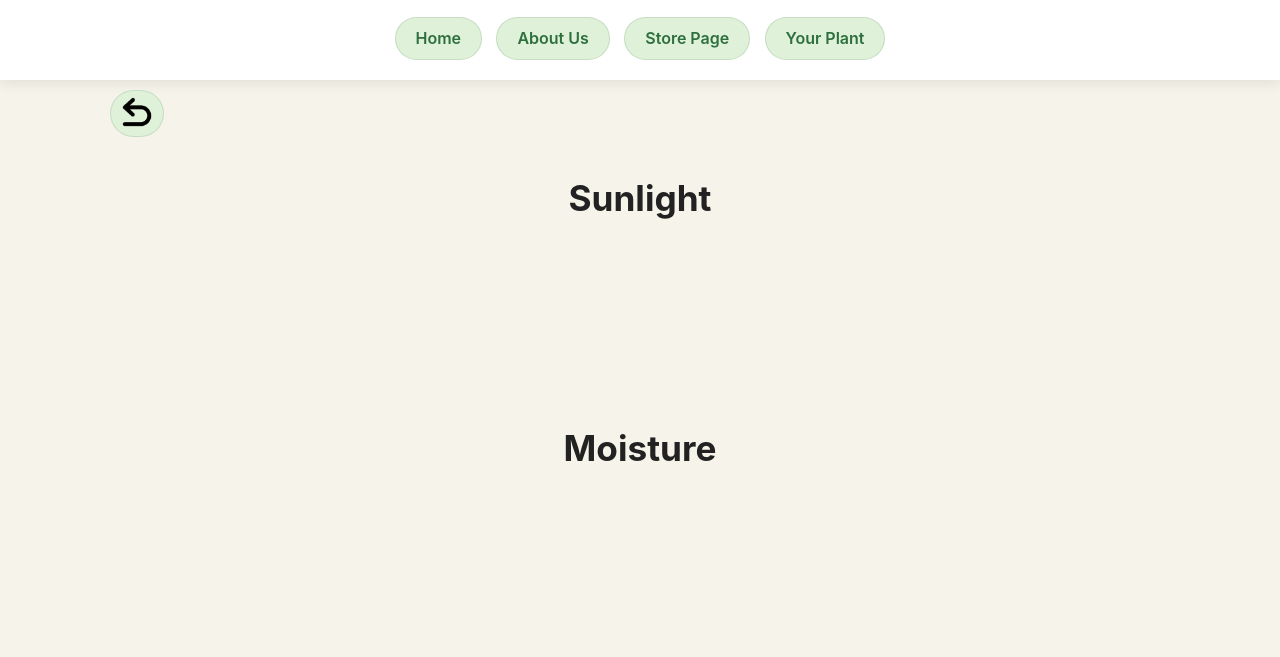
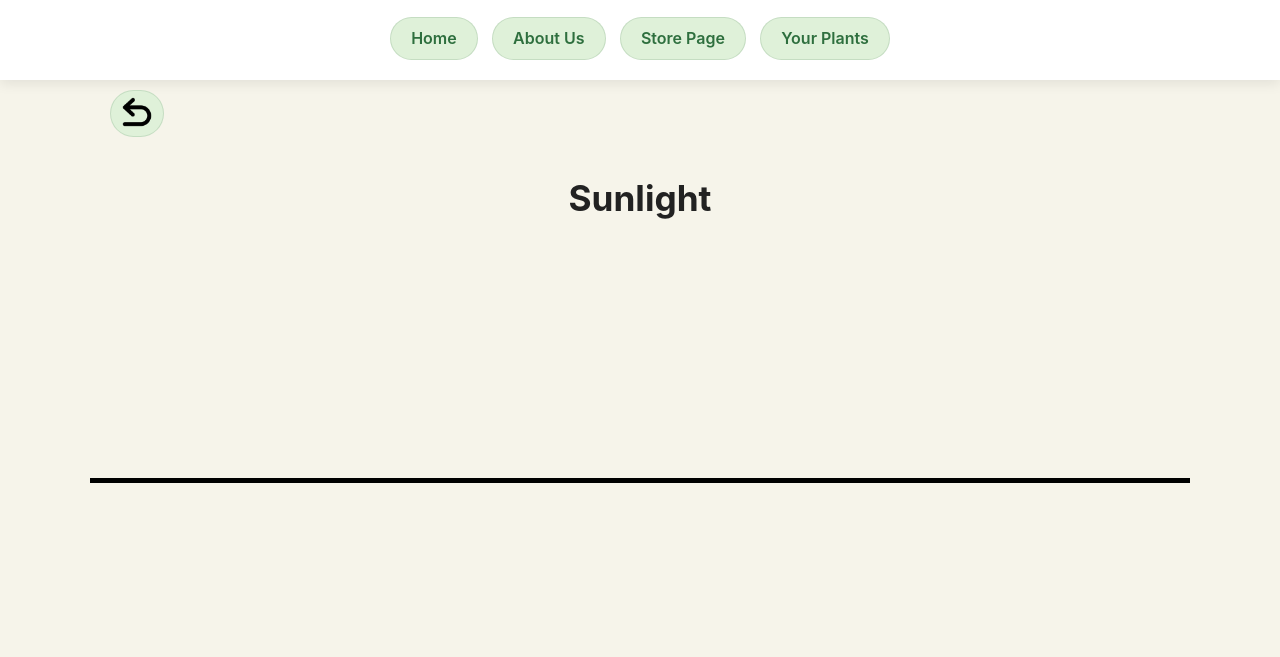
Before and after one commit to A-Boomstick/CreativeIncubatorFloridium, a website: page PhysicalCode/Webapp/views/history.html in a window 1280 px wide. Shown: the part 143-800 px from the top of the page. Drawn offline with nearby package versions, Linux system fonts and the light colour scheme; files that its build step writes are made by us from their sources; no server answers; files whose address does not match are found by name.

Commit message:
Added a divider between the charts

```diff
--- a/PhysicalCode/Webapp/public/plantsStyles.css
+++ b/PhysicalCode/Webapp/public/plantsStyles.css
@@ -204,3 +204,10 @@ button:active {
 .thumb-down {
     transform: rotate(180deg) scaleX(-1);
 }
+
+.Divider {
+    padding: 5rem;
+    margin-top: 5rem;
+    border-top: 1px solid black;
+    border-width: thick;
+}
--- a/PhysicalCode/Webapp/views/history.html
+++ b/PhysicalCode/Webapp/views/history.html
@@ -19,7 +19,7 @@
                 <a href="homepage" class="nav-item">Home</a>
                 <a href="aboutus" class="nav-item">About Us</a>
                 <a href="storepage" class="nav-item">Store Page</a>
-                <a href="plantsOwned" class="nav-item">Your Plant</a>
+                <a href="plantsOwned" class="nav-item">Your Plants</a>
 
 
             </nav>
@@ -33,10 +33,13 @@
         </a>
         <h2>Sunlight</h2>
         <canvas id="SunlightChart"></canvas>
+        <section class="Divider"></section>
         <h2>Moisture</h2>
         <canvas id="MoistureChart"></canvas>
+        <section class="Divider"></section>
         <h2>Temperature</h2>
         <canvas id="TemperatureChart"></canvas>
+        <section class="Divider"></section>
     </main>
 </body>
 
```
Also changed, not shown: PhysicalCode/Webapp/views/AboutUs.html (+1 -1 lines), PhysicalCode/Webapp/views/homepage.html (+1 -1 lines), PhysicalCode/Webapp/views/plantsOwned.html (+1 -1 lines), PhysicalCode/Webapp/views/storepage.html (+1 -1 lines).
